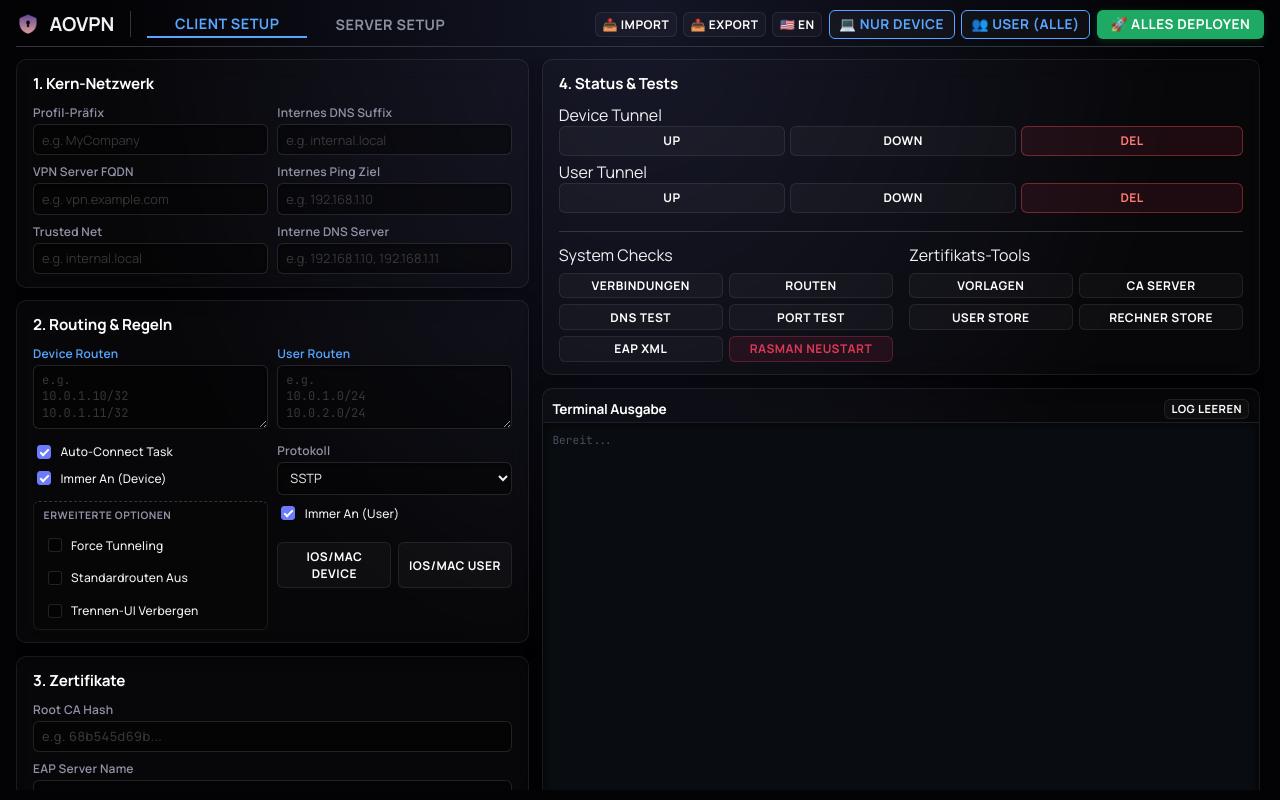
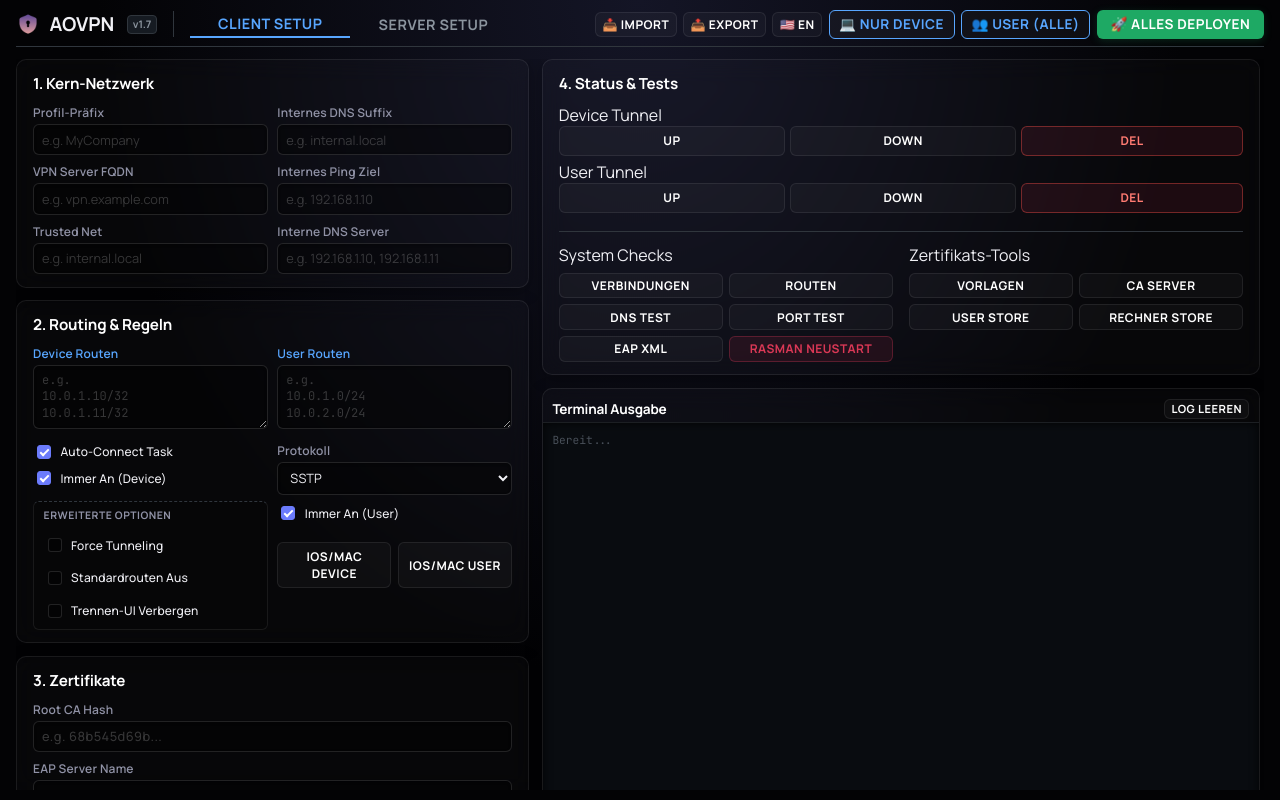
Before and after one commit to leiqos/aovpn, a React (Vite) app: page / in a window 1280 px wide. Built offline with nearby package versions, Linux system fonts and the light colour scheme.

Commit message:
Bump version to 1.7.0 and add version badge to UI

```diff
--- a/package.json
+++ b/package.json
@@ -1,7 +1,7 @@
 {
   "name": "aovpn",
   "private": true,
-  "version": "1.6.0",
+  "version": "1.7.0",
   "type": "module",
   "scripts": {
     "dev": "vite",
--- a/src-tauri/tauri.conf.json
+++ b/src-tauri/tauri.conf.json
@@ -1,7 +1,7 @@
 {
   "$schema": "../node_modules/@tauri-apps/cli/config.schema.json",
   "productName": "AOVPN Dashboard",
-  "version": "1.6.0",
+  "version": "1.7.0",
   "identifier": "com.leiqos.aovpn",
   "build": {
     "frontendDist": "../dist",
--- a/src/App.tsx
+++ b/src/App.tsx
@@ -582,6 +582,7 @@ function App() {
             <h2 style={{ margin: 0, fontSize: '1.2rem', paddingRight: '1rem', borderRight: '1px solid #30363d', display: 'flex', alignItems: 'center', gap: '0.6rem' }}>
               <img src="/app-icon.png" alt="logo" style={{ width: '24px', height: '24px' }} />
               {T.title}
+              <span style={{ fontSize: '0.65rem', color: '#8b949e', marginLeft: '0.2rem', padding: '0.1rem 0.3rem', border: '1px solid #30363d', borderRadius: '4px', background: '#161b22' }}>v1.7</span>
             </h2>
             <div style={{ display: 'flex', gap: '0.2rem' }}>
               <button
```
Also changed, not shown: 1 other file (tests, documents, lock files or other folders).
